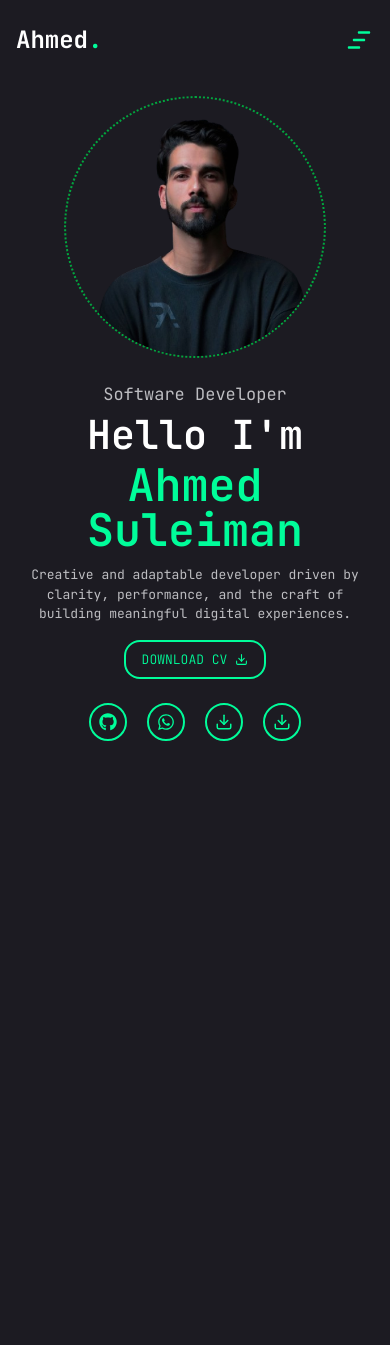
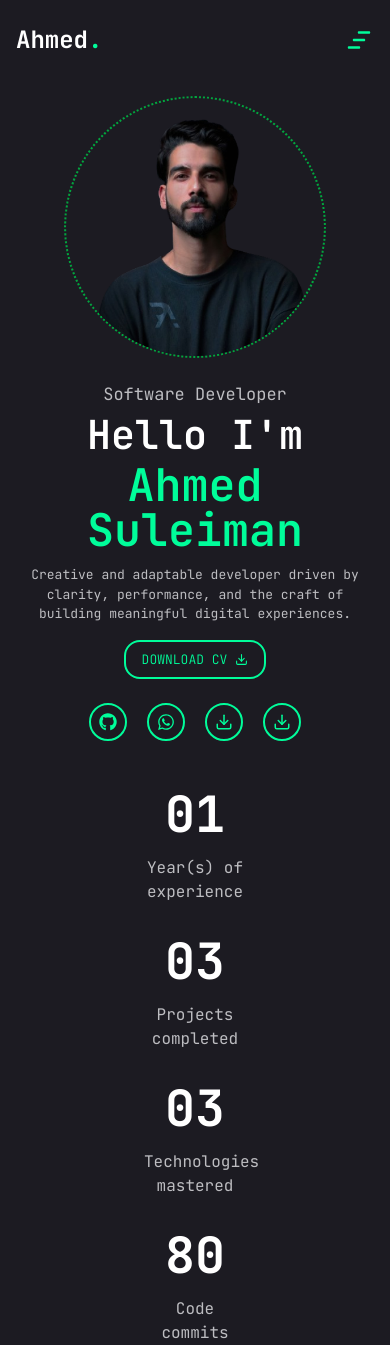
Before and after one commit to untitledDev9/my_portfolio, a React (Vite) app in the folder my-portfolio/: page / in a window 390 px wide. Before the commit the page ends 844 px from the top, so only its background shows below. Built offline with nearby package versions, Linux system fonts and the light colour scheme.

Commit message:
numbers mobile screen

```diff
--- a/my-portfolio/src/component/Numbers.jsx
+++ b/my-portfolio/src/component/Numbers.jsx
@@ -1,13 +1,17 @@
-import React, { useEffect, useState } from 'react'
+import { useEffect, useState } from 'react';
 
-const Numbers = () => {
+const Experience = () => {
 
-  const [count, setCount] = useState(0);
+
+
+
+
+  const [commit, setCommit] = useState(0);
 
   useEffect(() => {
     const interval = setInterval(() => {
-      setCount(prev => {
-        if (prev >= 499) {
+      setCommit(prev => {
+        if (prev >= 500) {
           clearInterval(interval);
           return prev;
         }
@@ -17,26 +21,67 @@ const Numbers = () => {
 
     return () => clearInterval(interval);
   }, []);
+
+
+
+
+
+
+
+
+  const [counts, setCounts] = useState({
+    experience: 0,
+    projects: 0,
+    tech: 0,
+  });
+
+  useEffect(() => {
+    const interval = setInterval(() => {
+      setCounts(prev => {
+        const next = { ...prev };
+
+        if (next.experience < 1) next.experience += 1;
+        if (next.projects < 12) next.projects += 1;
+        if (next.tech < 6) next.tech += 1;
+
+        if (
+          next.experience >= 1 &&
+          next.projects >= 12 &&
+          next.tech >= 6
+
+        ) {
+          clearInterval(interval);
+        }
+
+        return next;
+      });
+    }, 1500); // change speed here
+
+    return () => clearInterval(interval);
+  }, []);
+
   return (
-    <div className=' width flex items-center justify-center gap-10'>
-      <div className='gap-2 flex items-center bg-red-400 w-[170px]'>
-        <p className=' font-bold text-[56px]'>01</p>
-        <p className=' w-[50%]'>Year(s) of experience</p>
+    <div className='width flex items-center justify-center gap-10 text-white mt-9
+    max-mobile:grid max-mobile:gap-5 max-mobile:place-items-center max-mobile:text-center
+    '>
+      <div className='gap-2 flex items-center w-[170px] max-mobile:flex-col max-mobile:gap-1'>
+        <p className='font-bold text-[56px] max-mobile:text-[50px]'>{String(counts.experience).padStart(2, '0')}</p>
+        <p className='w-[60%] text-[#BDBDC1]'>Year(s) of experience</p>
       </div>
-      <div className='gap-2 flex items-center bg-red-400 w-[170px]'>
-        <p className=' font-bold text-[56px]'>12</p>
-        <p className=' w-[50%]'>Projects completed</p>
+      <div className='gap-2 flex items-center w-[170px] max-mobile:flex-col max-mobile:gap-1'>
+        <p className='font-bold text-[56px] max-mobile:text-[50px]'>{String(counts.projects).padStart(2, '0')}</p>
+        <p className='w-[60%] text-[#BDBDC1]'>Projects completed</p>
       </div>
-      <div className='gap-2 flex items-center bg-red-400 w-[170px]'>
-        <p className=' font-bold text-[56px]'>06</p>
-        <p className=' w-[50%]'>Technologies mastared</p>
+      <div className='gap-2 flex items-center w-[170px] max-mobile:flex-col max-mobile:gap-1'>
+        <p className='font-bold text-[56px] max-mobile:text-[50px]'>{String(counts.tech).padStart(2, '0')}</p>
+        <p className='w-[60%] text-[#BDBDC1]'>Technologies mastered</p>
       </div>
-      <div className='gap-2 flex items-center bg-red-400 w-[170px]'>
-        {/* <p className=' font-bold text-[56px]'>{count}</p> */}
-        <p className=' w-[50%]'>Code commits</p>
+      <div className='gap-2 flex items-center w-[170px] max-mobile:flex-col max-mobile:gap-1'>
+        <p className='font-bold text-[56px] max-mobile:text-[50px]'>{commit}</p>
+        <p className='w-[60%] text-[#BDBDC1]'>Code commits</p>
       </div>
     </div>
-  )
-}
+  );
+};
 
-export default Numbers
+export default Experience;
--- a/my-portfolio/src/pages/Homepage.jsx
+++ b/my-portfolio/src/pages/Homepage.jsx
@@ -9,8 +9,8 @@ const Homepage = () => {
     <main>
       <Navbar />
       <Hero />
-      {/* <Numbers />
-      <Resume />
+      <Numbers />
+      {/* <Resume />
       Homepage */}
     </main>
   )
```
